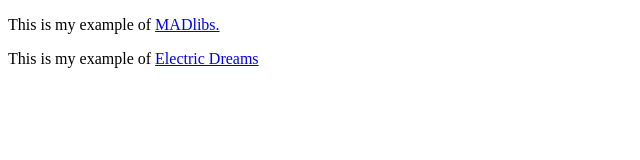
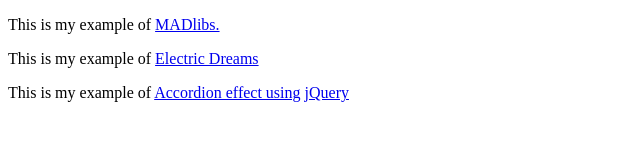
Before and after one commit to amandacaven/amandacaven.github.io, a plain HTML site: page index.html in a window 1280 px wide. Shown: the whole page, without its empty margins (0-640 px from the left). Drawn offline with Linux system fonts and the light colour scheme.

Commit message:
updated index

```diff
--- a/index.html
+++ b/index.html
@@ -6,5 +6,7 @@
 <body>
 <p>This is my example of <a href="MADlibs/start.html">MADlibs.</a></p>
 <p>This is my example of <a href="electricDreams/index.html">Electric Dreams</a></p>
+<p>This is my example of <a href="jqueryFAQ/faqStart.html">Accordion effect using jQuery</a></p>
+
 </body>
 </html>
```
